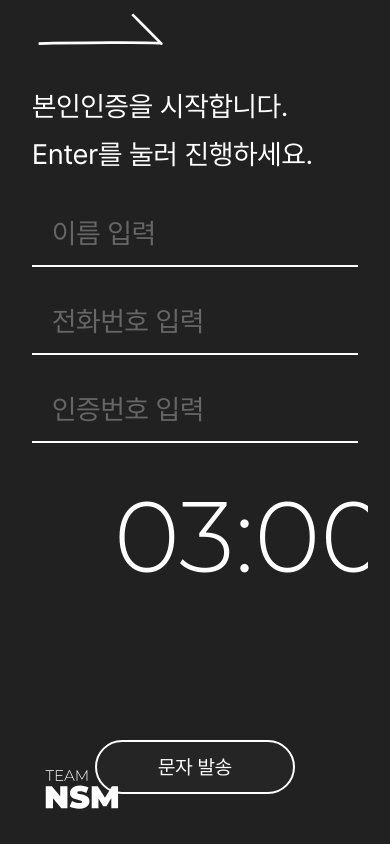
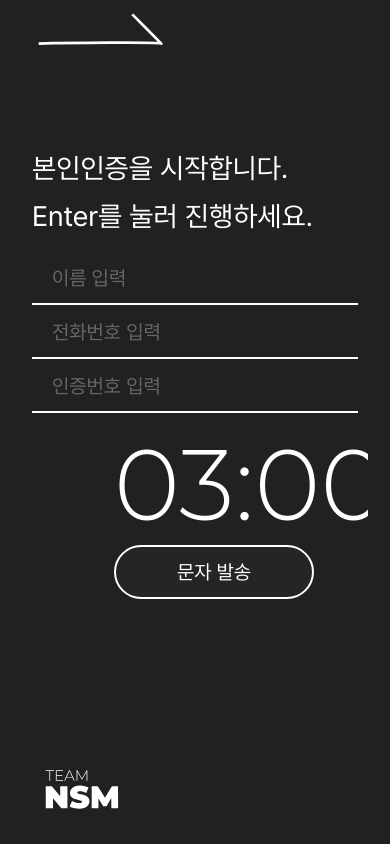
Before and after one commit to imzeze/mbtisurvey2022-client, a Next.js app: page /auth in a window 390 px wide. Built offline with nearby package versions, Linux system fonts and the light colour scheme; no server answers.

Commit message:
feat: 인증 페이지 반응형 대응 추가

```diff
--- a/src/components/auth/AuthContainer.tsx
+++ b/src/components/auth/AuthContainer.tsx
@@ -1,6 +1,6 @@
 import { useFirebaseAuth } from '../../util/usePhoneAuth';
 import Cookies from 'js-cookie';
-
+import { useRouter } from 'next/router';
 import {
     getAuth,
     RecaptchaVerifier,
@@ -13,6 +13,7 @@ import api from '../../util/api';
 const AuthContainer = () => {
     const { app } = useFirebaseAuth();
     const auth = getAuth(app);
+    const router = useRouter();
 
     auth.languageCode = 'ko';
     const sendAuthCode = async (phone: string) => {
@@ -86,6 +87,12 @@ const AuthContainer = () => {
         }
     }, [auth]);
 
+    useEffect(() => {
+        if (Cookies.get('auth')) {
+            router.replace('/survey');
+        }
+    }, []);
+
     return (
         <AuthPresenter
             confirmAuthCode={confirmAuthCode}
--- a/src/components/auth/AuthPresenter.tsx
+++ b/src/components/auth/AuthPresenter.tsx
@@ -102,13 +102,6 @@ const AuthPresenter = ({
                                 retryCount={timerActiveCount}
                             />
                             <Button
-                                css={css`
-                                    position: fixed;
-                                    margin: 0 auto;
-                                    left: 0;
-                                    right: 0;
-                                    bottom: 50px;
-                                `}
                                 id="sign-in-button"
                                 type="button"
                                 onClick={() => {
--- a/src/components/auth/AuthStyled.tsx
+++ b/src/components/auth/AuthStyled.tsx
@@ -25,6 +25,8 @@ export const Title = styled.div`
     }
 
     ${isMobile} {
+        margin-top: 10px;
+        margin-bottom: 20px;
         font-size: 28px;
     }
 `;
@@ -35,6 +37,9 @@ export const InputBox = styled.div`
 
     > div {
         margin-bottom: 32px;
+        ${isMobile} {
+            margin-bottom: 10px;
+        }
     }
 `;
 
--- a/src/components/common/Input.tsx
+++ b/src/components/common/Input.tsx
@@ -24,8 +24,8 @@ const StyledInput = styled.input`
     }
 
     ${isMobile} {
-        height: 56px;
-        font-size: 28px;
+        height: 44px;
+        font-size: 20px;
     }
 `;
 
```
